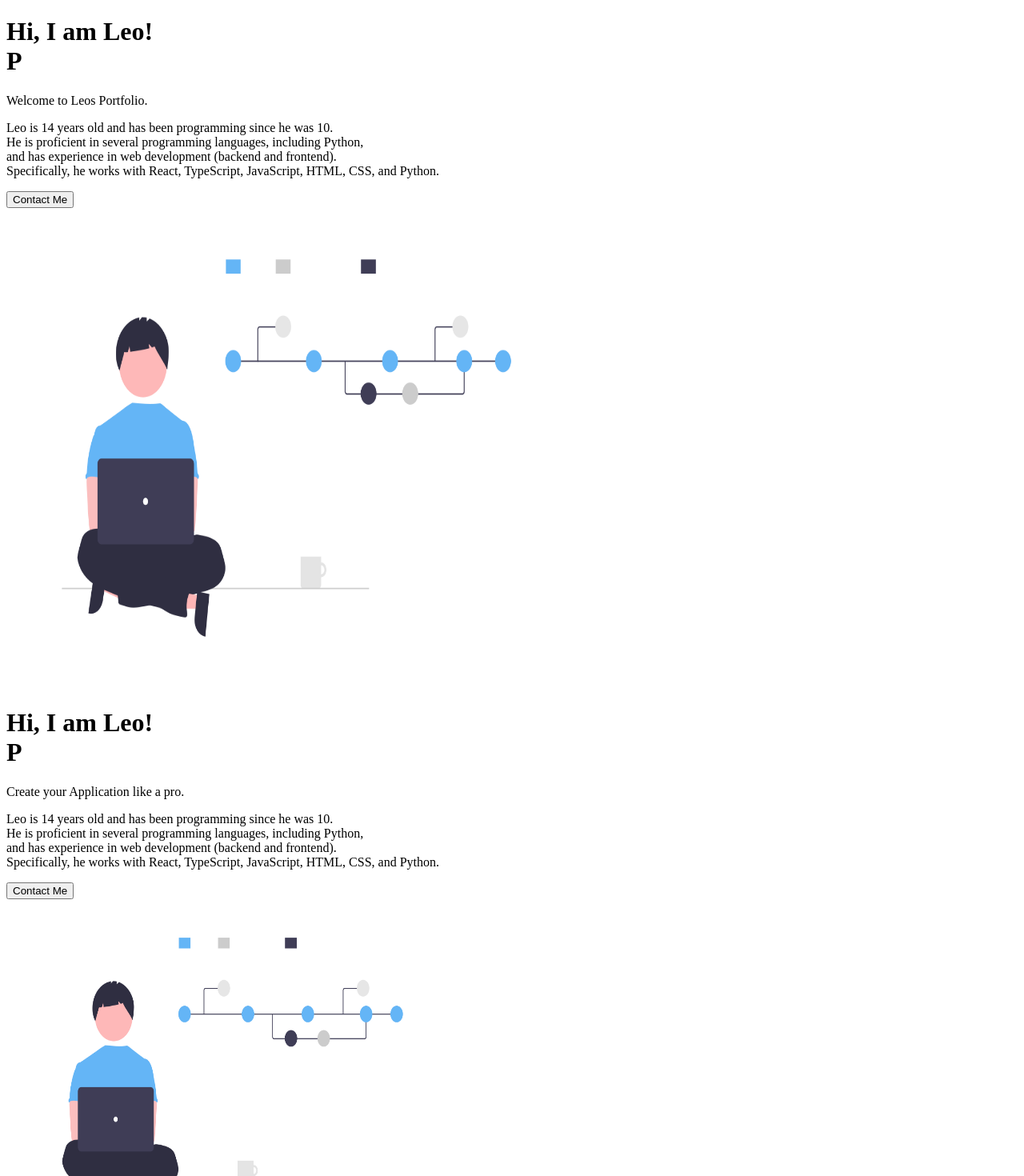
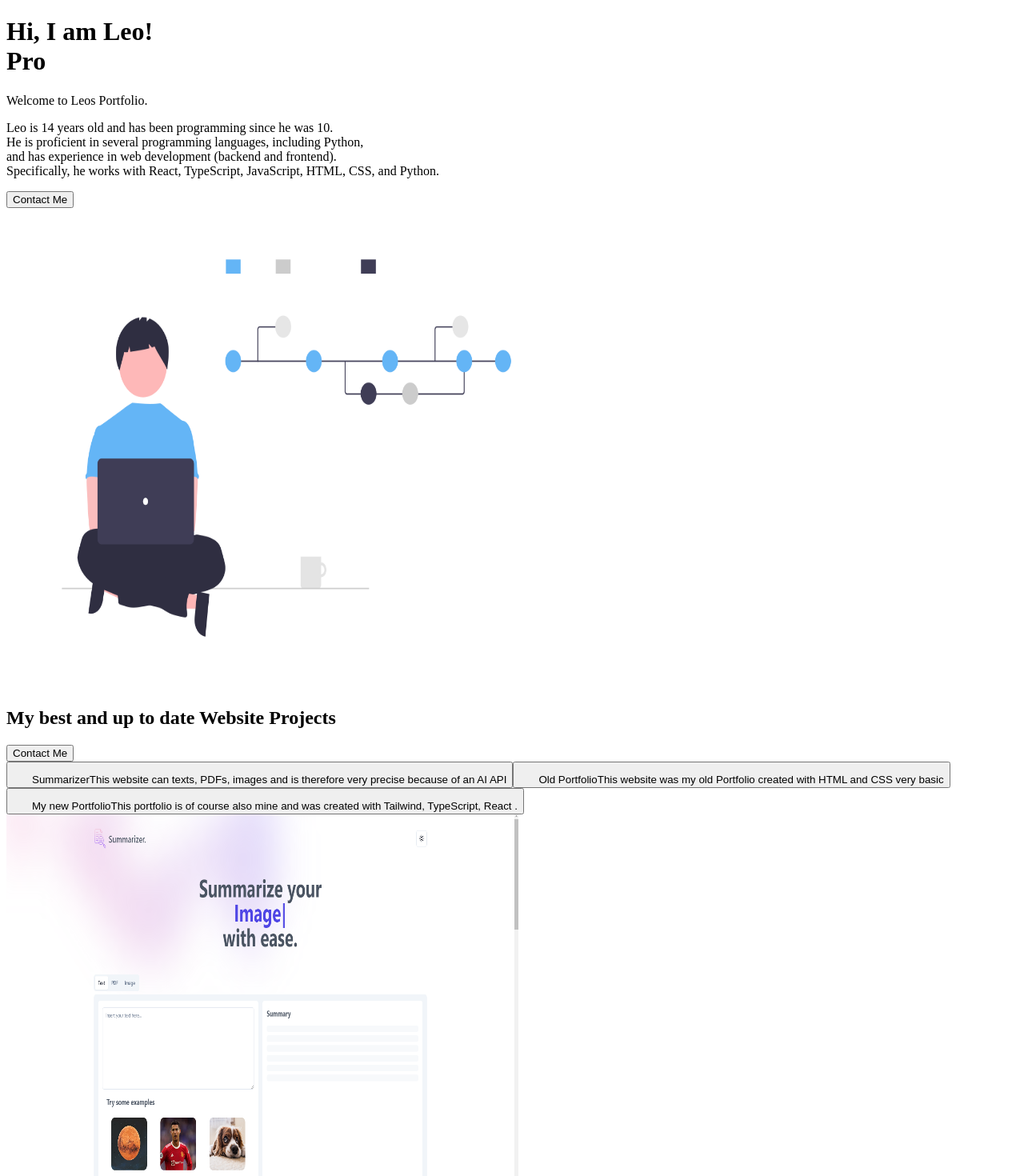
Before and after one commit to Leo17220310/MyWebsiteLeo, a Next.js app: page / in a window 1280 px wide. Shown: the top 1470 px of the page at 80% size. Built offline with nearby package versions, Linux system fonts and the light colour scheme.

Commit message:
new opacity

```diff
--- /dev/null
+++ b/src/sections/Intruductions.module.css
@@ -0,0 +1,12 @@
+/* Intruductions.module.css */
+
+/* Definiere die CSS-Klasse für die Animation */
+.content {
+  opacity: 0; /* Setze die Anfangsopazität auf 0, damit der Inhalt unsichtbar ist */
+  transition: opacity 2s ease; /* Definiere die Übergangseigenschaften */
+}
+
+/* Füge die Klasse 'show' hinzu, um die Animation auszulösen */
+.content.show {
+  opacity: 1; /* Setze die Opazität auf 1, um den Inhalt sichtbar zu machen */
+}
--- a/src/sections/intruduction.tsx
+++ b/src/sections/intruduction.tsx
@@ -1,4 +1,4 @@
-import React from "react";
+import React, { useEffect, useState } from "react";
 import { TypewriterEffectSmooth } from "../components/ui/typewriter-effect";
 import { Button } from "@/components/ui/button";
 import {
@@ -8,8 +8,11 @@ import {
   TabsTrigger,
 } from "../components/ui/tabs";
 import Coder from "../assets/coder.png";
+import styles from "./Intruductions.module.css"; // Importiere das CSS-Modul
 
 const Intruductions = () => {
+  const [showContent, setShowContent] = useState(false);
+
   const words = [
     {
       text: "Software Developer ",
@@ -49,9 +52,16 @@ const Intruductions = () => {
     window.location.href = "mailto:leo.radtke.info@gmail.com";
   };
 
+  useEffect(() => {
+    // Setze showContent nach einer Verzögerung, um die Animation zu ermöglichen
+    const timer = setTimeout(() => {
+      setShowContent(true);
+    }, 100); // Ändere die Verzögerung nach Bedarf
+    return () => clearTimeout(timer); // Aufräumen, wenn die Komponente unmontiert wird
+  }, []);
+
   return (
-    <>
-      <div className="hidden sm:block">
+    <div className={`${styles.content} ${showContent ? styles.show : ""}`}>
       <div className="mt-[200px] ml-[210px] sm:mt-[300px] sm:ml-[210px] text-5xl font-bold text-black">
         <h1>
           Hi, I am Leo!
@@ -100,55 +110,6 @@ const Intruductions = () => {
         />
       </div>
     </div>
-
-      <div className="block sm:hidden">
-        <div className="mt-[200px] ml-[210px] sm:mt-[300px] sm:ml-[210px] text-5xl font-bold text-black">
-          <h1>
-            Hi, I am Leo!
-            <span className="text-indigo-600">
-              <TypewriterEffectSmooth words={words} />
-            </span>
-          </h1>
-        </div>
-
-        <div className="mt-[-200px] ml-[210px] text-black font-bold">
-          <p className="text-white-700 text-sm sm:text-base font-bold">
-            Create your <span>Application</span> like a pro.
-          </p>
-        </div>
-
-        <div className="text-black mt-[200px] ml-[210px] sm:mt-[200px] sm:ml-[210px]">
-          <p>
-            Leo is 14 years old and has been programming since he was 10. <br />
-            He is proficient in several programming languages, including Python,{" "}
-            <br />
-            and has experience in web development (backend and frontend). <br />
-            Specifically, he works with React, TypeScript, JavaScript, HTML,
-            CSS, and Python.
-          </p>
-        </div>
-
-        <div className="mt-[30px] ml-[210px]">
-          <Button
-            className="text-black"
-            variant="outline"
-            onClick={handleContactMeClick}
-          >
-            Contact Me
-          </Button>
-        </div>
-
-        <div className="w-[550px] h-[450px] mt-[-500px] ml-[0px] sm:mt-[-350px] sm:ml-[1100px]">
-          <img
-            src="./coder.png"
-            className="small-logo"
-            alt="Coder Image"
-            width={550}
-            height={450}
-          />
-        </div>
-      </div>
-    </>
   );
 };
 
--- a/src/sections/python.tsx
+++ b/src/sections/python.tsx
@@ -1,3 +1,5 @@
+// Python.tsx
+
 import React, { useState } from "react";
 import hljs from "highlight.js/lib/core";
 import python from "highlight.js/lib/languages/python";
@@ -6,7 +8,7 @@ import "tailwindcss/tailwind.css";
 import { Button } from "@/components/ui/button";
 import Image from "next/image";
 
-hljs.registerLanguage("python", python);
+
 
 const Python: React.FC = () => {
   const [sidebarOpen, setSidebarOpen] = useState(false);
@@ -20,7 +22,6 @@ const Python: React.FC = () => {
   const handleContact = () => {
     window.location.href = "mailto:leo.radtke.info@gmail.com";
   };
-
   const pythonCodeSamples = {
     nft: `
     import json
@@ -327,7 +328,9 @@ const Python: React.FC = () => {
   };
 
   return (
-    <>  <div className="bg-gray-100 p-6 md:p-16 rounded-xl shadow-lg dark:bg-neutral-800 m-[200px]">
+
+    <>
+    <div className="bg-gray-100 p-6 md:p-16 rounded-xl shadow-xl dark:bg-neutral-800 m-[200px] " >
     <div className="max-w-[85rem] px-4 py-10 sm:px-6 lg:px-8 lg:py-14 mx-auto">
       <div className="mx-auto max-w-2xl mb-8 lg:mb-14 text-center">
         <h2 className="text-3xl lg:text-4xl text-gray-800 font-mediumbold dark:text-neutral-200">
@@ -472,6 +475,7 @@ const Python: React.FC = () => {
         </pre>
       </div>
     </div>
+
       )}
     </>
   );
--- a/src/sections/webdev.tsx
+++ b/src/sections/webdev.tsx
@@ -26,7 +26,7 @@ const WebDev = () => {
 
   return (
     <>
-    <div className="bg-gray-100 p-6 md:p-16 rounded-xl h-[800px] shadow-lg dark:bg-neutral-800 m-[200px] ">
+    <div className="bg-gray-100 p-6 md:p-16 rounded-xl h-[800px] shadow-xl dark:bg-neutral-800 m-[200px] ">
       <div className="max-w-[100rem] px-4 py-10 sm:px-6 lg:px-8 lg:py-14 mx-auto mb-[200px]  mt-[-100px] ">
         <div className="relative p-6 md:p-16">
           <div className="relative z-10 lg:grid lg:grid-cols-12 lg:gap-16 lg:items-center">
```
Lines whose indentation alone changed are shown as unchanged.
